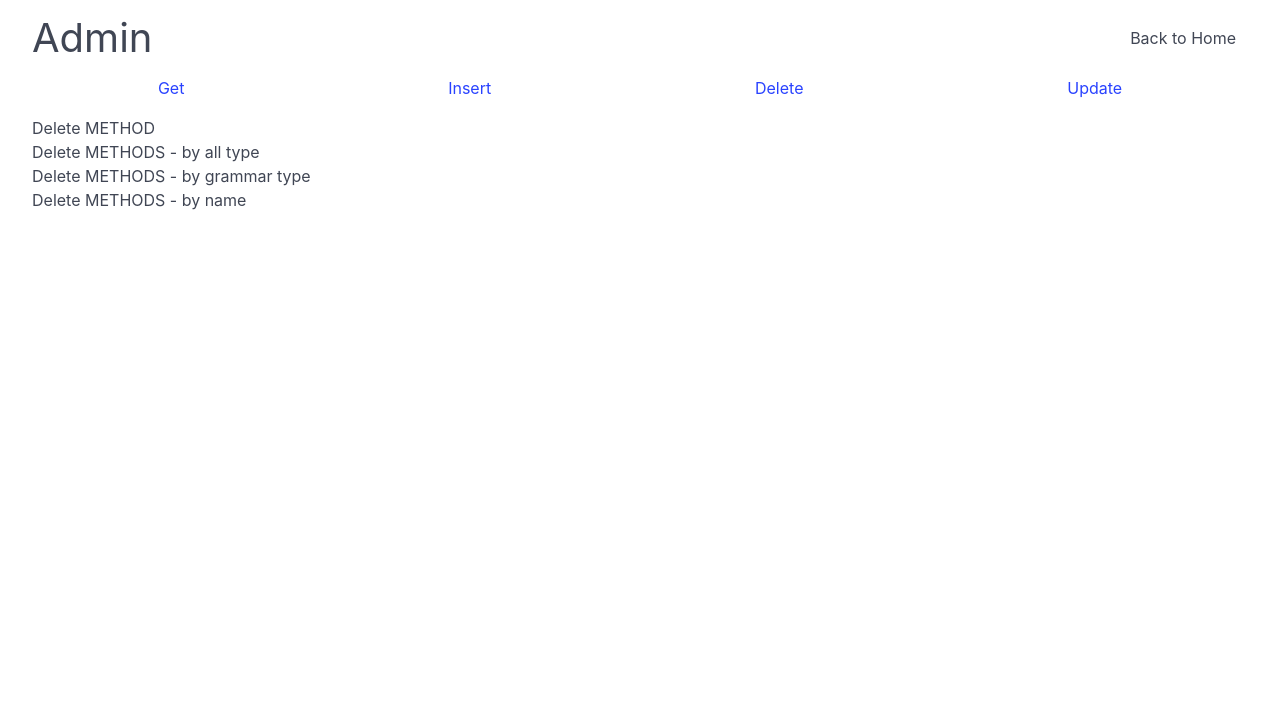
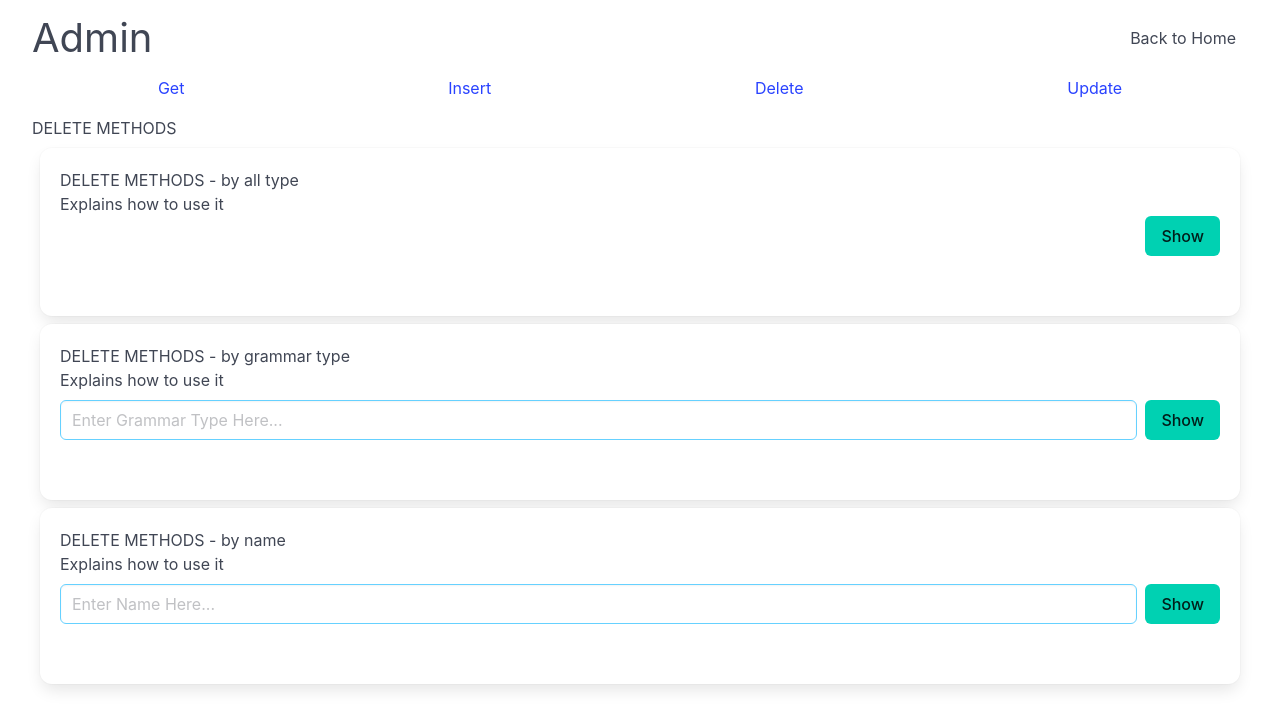
Before and after one commit to mochimogu/Hmong-Medical-Words, a React (Create React App) app in the folder app/: page /admin/delete in a window 1280 px wide. Shown: the top 728 px of the page. Built offline with nearby package versions, Linux system fonts and the light colour scheme.

Commit message:
finished the backend

```diff
--- a/app/src/pages/delete.jsx
+++ b/app/src/pages/delete.jsx
@@ -1,24 +1,202 @@
-
-
+import axios from "axios";
+import { useState } from "react";
 
 
 
 export default function Delete() {
 
+    const [data , setData] = useState();
+    const [nameData , setNameData] = useState();
+    const [typeData , setTypeData] = useState();
+
+    const [name, setName] = useState("");
+    const [type, setType] = useState("");
+
+    // console.log(name);
+    // console.log(type);
+
+    async function getAllData() {
+
+        axios.get("http://localhost:4321/api/getAllData")
+        .then((response) => {
+            console.log(response.data);
+
+            if(response.data !== null) {
+                setData(response.data.data);
+            } else {
+                console.log("error data");
+            }
+        })
+        .catch((e) => {
+            console.log(e);
+        })
+
+    }
+
+    async function getDataByType() {
+
+        axios.post("http://localhost:4321/api/getDataByType", {'type' : type})
+        .then((response) => {
+            console.log(response.data);
+
+            if(response.data !== null) {
+                setTypeData(response.data.data);
+            } else {
+                console.log("error data");
+            }
+        })
+        .catch((e) => {
+            console.log(e);
+        })
+
+    }
+
+    async function getDataByName() {
+
+        axios.post("http://localhost:4321/api/getDataByName", {'name' : name})
+        .then((response) => {
+            console.log(response.data);
+
+            if(response.data !== null) {
+
+                setNameData(response.data.data);
+            } else {
+                console.log("error data");
+            }
+
+        })
+        .catch((e) => {
+            console.log(e);
+        })
+
+    }
+
+    async function deleteWordByType(term, wordtypes) {
+
+        console.log(term);
+
+        axios.delete(`/api/deleteword/${wordtypes}/${term}`)
+        .then((response) => {
+            console.log(response.data);
+
+            if(response.data.results === 'successful') {
+                setTypeData(response.data.data);
+            }
+        })
+        .catch((error) => {
+            console.log(error);
+        })
+
+
+    }
+
     return (
 
         <div>
-            <h1>Delete METHOD</h1>
-            <div>
-                <h1>Delete METHODS - by all type</h1>
+            <h1>DELETE METHODS</h1>
+            <div className="box m-2">
+                <h1>DELETE METHODS - by all type</h1>
+                <p>Explains how to use it</p>
+                <div>
+                    <div className="is-flex is-justify-content-end">
+                        <button className="button is-primary" type="submit" onClick={getAllData}>Show</button>
+                    </div>
+                    <div className="m-3 p-2">
+                        {
+                            (data === undefined) ? <div></div> :
+                            <div>
+                                {data.map((items) => (
+                                    <div className="box is-flex is-justify-content-space-between">
+                                        <div>
+                                            <h1>TERM : {items.word}</h1>
+                                            <h1>TYPE : {items.wordtype}</h1>
+                                            <h1>LEEG : {items.definitions[0].leeg}</h1>
+                                            <h1>DLAWB : {items.definitions[0].dlawb}</h1>
+                                        </div>
+                                        <div>
+                                            <button type="button" className="button is-danger m-6">Delete</button>
+                                        </div>
+                                    </div>
+                                ))}
+                            </div>
+                        }
+                    </div>
+                </div>
             </div>
-            <div>
-                <h1>Delete METHODS - by grammar type</h1>
+            <div className="box m-2">
+                <h1>DELETE METHODS - by grammar type</h1>
+                <p>Explains how to use it</p>
+                <div>
+                    <div className="is-flex is-justify-content-end mt-2">
+                        <input
+                            className="input is-info mr-2"
+                            type="text"
+                            placeholder="Enter Grammar Type Here..."
+                            onChange={(e) => setType(e.target.value)}
+                        />
+                        <button className="button is-primary" type="submit" onClick={getDataByType}>Show</button>
+                    </div>
+                    <div className="m-3 p-2">
+                        {
+                            (typeData === undefined) ?
+                                <div></div> :
+                                <div>
+                                    {typeData.map((items) => (
+                                        <div className="box is-flex is-justify-content-space-between">
+                                            <div>
+                                                <h1>TERM : {items.word}</h1>
+                                                <h1>TYPE : {items.wordtype}</h1>
+                                                <h1>LEEG : {items.definitions[0].leeg}</h1>
+                                                <h1>DLAWB : {items.definitions[0].dlawb}</h1>
+                                            </div>
+                                            <div>
+                                                <button type="button" className="button is-danger m-6" onClick={ () => deleteWordByType(items.word, items.wordtype) }>Delete</button>
+                                            </div>
+                                        </div>
+                                    ))}
+                                </div>
+                        }
+                    </div>
+                </div>
             </div>
-            <div>
-                <h1>Delete METHODS - by name</h1>
+            <div className="box m-2">
+                <h1>DELETE METHODS - by name</h1>
+                <p>Explains how to use it</p>
+                <div>
+                    <div className="is-flex is-justify-content-end mt-2">
+                        <input
+                            className="input is-info mr-2"
+                            type="text"
+                            placeholder="Enter Name Here..."
+                            onChange={(e) => setName(e.target.value)}
+                        />
+                        <button className="button is-primary" type="submit" onClick={getDataByName}>Show</button>
+                    </div>
+                    <div className="m-3 p-2">
+                        {
+                            (nameData === undefined) ?
+                                <div></div> :
+                                <div>
+                                    {nameData.map((items) => (
+                                        <div className="box is-flex is-justify-content-space-between">
+                                            <div>
+                                                <h1>TERM : {items.word}</h1>
+                                                <h1>TYPE : {items.wordtype}</h1>
+                                                <h1>LEEG : {items.definitions[0].leeg}</h1>
+                                                <h1>DLAWB : {items.definitions[0].dlawb}</h1>
+                                            </div>
+                                            <div>
+                                                <button type="button" className="button is-danger m-6">Delete</button>
+                                            </div>
+                                        </div>
+                                    ))}
+                                </div>
+                        }
+                    </div>
+                </div>
             </div>
         </div>
+
 
     )
 
```
Also changed, not shown: app/src/pages/get.jsx (line endings or trailing spaces), 2 other files (tests, documents, lock files or other folders).
